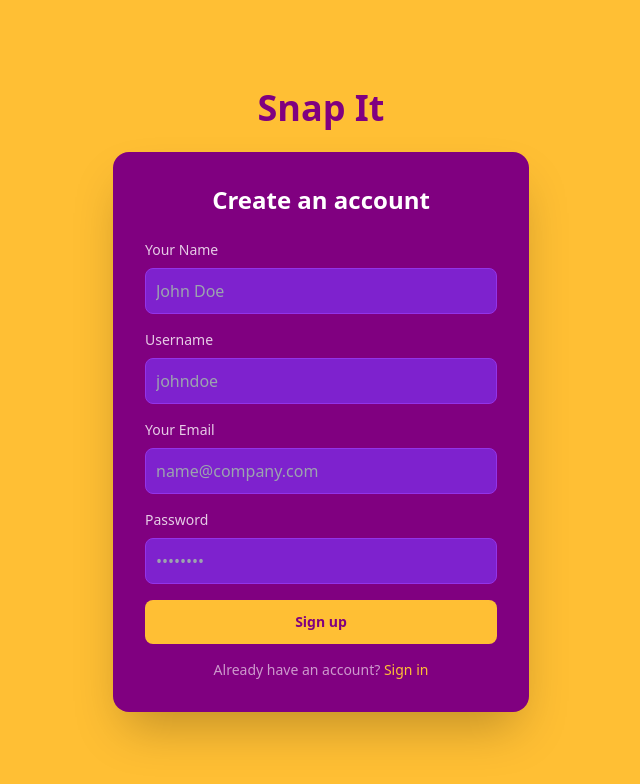
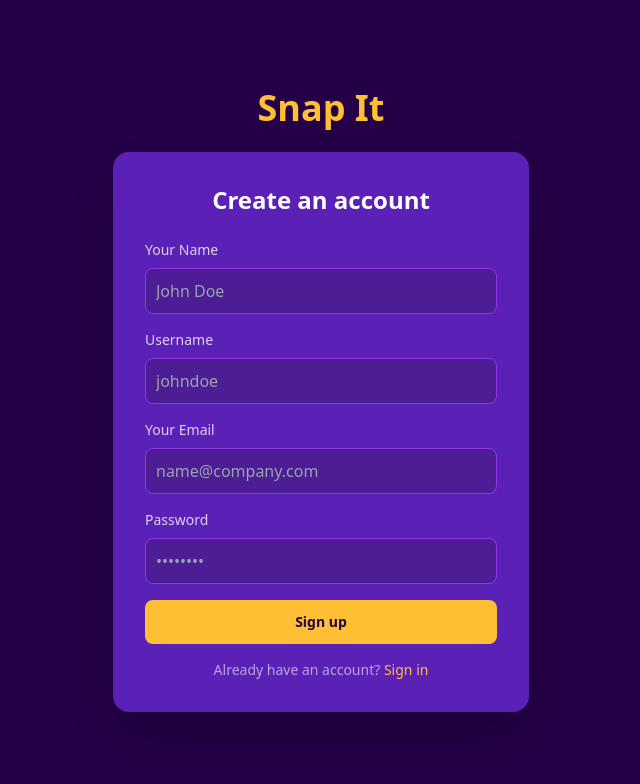
Before and after one commit to KlavoOfficial/SnapIt, a React (Vite) app: page /signup in a window 1280 px wide. Shown: the top 784 px of the page, without its empty margins (319-959 px from the left). Built offline with nearby package versions, Linux system fonts and the light colour scheme.

Commit message:
fix: admin login 1.7

```diff
--- a/package.json
+++ b/package.json
@@ -34,6 +34,7 @@
     "express-validator": "^7.2.2",
     "helmet": "^8.0.0",
     "jsonwebtoken": "^9.0.2",
+    "lucide-react": "^0.378.0",
     "mongoose": "^8.8.4",
     "morgan": "^1.10.0",
     "react": "^18.2.0",
--- a/src/components/About.jsx
+++ b/src/components/About.jsx
@@ -29,7 +29,7 @@ function About() {
         </p>
         <div className="grid grid-cols-1 md:grid-cols-3 gap-10">
           {features.map((feature, index) => (
-            <div key={index} className="bg-purple-800 p-8 rounded-2xl shadow-lg transform hover:-translate-y-2 transition-transform duration-300">
+            <div key={index} className="bg-primary-dark p-8 rounded-2xl shadow-lg transform hover:-translate-y-2 transition-transform duration-300">
               <div className="flex justify-center items-center h-20 w-20 rounded-full bg-primary mx-auto mb-6">
                 {feature.icon}
               </div>
--- a/src/components/Login.jsx
+++ b/src/components/Login.jsx
@@ -25,9 +25,9 @@ function Login() {
   };
 
   return (
-    <section className="bg-secondary min-h-screen flex items-center justify-center">
+    <section className="bg-deep-purple min-h-screen flex items-center justify-center">
       <div className="w-full max-w-md mx-auto p-4">
-          <Link to="/" className="flex justify-center items-center mb-6 text-4xl font-black text-primary">
+          <Link to="/" className="flex justify-center items-center mb-6 text-4xl font-black text-secondary">
               Snap It
           </Link>
           <div className="w-full bg-primary rounded-2xl shadow-2xl p-8">
@@ -39,13 +39,13 @@ function Login() {
                   <form className="space-y-6" onSubmit={handleLogin}>
                       <div>
                           <label htmlFor="loginIdentifier" className="block mb-2 text-sm font-medium text-white/80">Username or Email</label>
-                          <input type="text" name="loginIdentifier" id="loginIdentifier" value={loginIdentifier} onChange={(e) => setLoginIdentifier(e.target.value)} className="bg-purple-700 border border-purple-600 text-white rounded-lg focus:ring-secondary focus:border-secondary block w-full p-2.5" placeholder="your_username or name@company.com" required/>
+                          <input type="text" name="loginIdentifier" id="loginIdentifier" value={loginIdentifier} onChange={(e) => setLoginIdentifier(e.target.value)} className="bg-primary-dark border border-purple-600 text-white rounded-lg focus:ring-secondary focus:border-secondary block w-full p-2.5" placeholder="your_username or name@company.com" required/>
                       </div>
                       <div>
                           <label htmlFor="password" className="block mb-2 text-sm font-medium text-white/80">Password</label>
-                          <input type="password" name="password" id="password" placeholder="••••••••" value={password} onChange={(e) => setPassword(e.target.value)} className="bg-purple-700 border border-purple-600 text-white rounded-lg focus:ring-secondary focus:border-secondary block w-full p-2.5" required/>
+                          <input type="password" name="password" id="password" placeholder="••••••••" value={password} onChange={(e) => setPassword(e.target.value)} className="bg-primary-dark border border-purple-600 text-white rounded-lg focus:ring-secondary focus:border-secondary block w-full p-2.5" required/>
                       </div>
-                      <button type="submit" className="w-full text-primary bg-secondary hover:bg-secondary-hover focus:ring-4 focus:outline-none focus:ring-yellow-300 font-bold rounded-lg text-sm px-5 py-3 text-center transition-transform hover:scale-105">Sign in</button>
+                      <button type="submit" className="w-full text-deep-purple bg-secondary hover:bg-secondary-hover focus:ring-4 focus:outline-none focus:ring-yellow-300 font-bold rounded-lg text-sm px-5 py-3 text-center transition-transform hover:scale-105">Sign in</button>
                       <p className="text-sm font-light text-center text-white/60">
                           Don’t have an account yet? <Link to="/signup" className="font-medium text-secondary hover:underline">Sign up</Link>
                       </p>
--- a/src/components/Signup.jsx
+++ b/src/components/Signup.jsx
@@ -33,9 +33,9 @@ function Signup() {
   };
 
   return (
-    <section className="bg-secondary min-h-screen flex items-center justify-center py-8">
+    <section className="bg-deep-purple min-h-screen flex items-center justify-center py-8">
       <div className="w-full max-w-md mx-auto p-4">
-        <Link to="/" className="flex justify-center items-center mb-6 text-4xl font-black text-primary">
+        <Link to="/" className="flex justify-center items-center mb-6 text-4xl font-black text-secondary">
           Snap It
         </Link>
         <div className="w-full bg-primary rounded-2xl shadow-2xl p-8">
@@ -47,21 +47,21 @@ function Signup() {
             <form className="space-y-4" onSubmit={handleSignup}>
               <div>
                 <label htmlFor="name" className="block mb-2 text-sm font-medium text-white/80">Your Name</label>
-                <input type="text" name="name" id="name" onChange={handleChange} className="bg-purple-700 border border-purple-600 text-white rounded-lg focus:ring-secondary focus:border-secondary block w-full p-2.5" placeholder="John Doe" required />
+                <input type="text" name="name" id="name" onChange={handleChange} className="bg-primary-dark border border-purple-600 text-white rounded-lg focus:ring-secondary focus:border-secondary block w-full p-2.5" placeholder="John Doe" required />
               </div>
               <div>
                 <label htmlFor="username" className="block mb-2 text-sm font-medium text-white/80">Username</label>
-                <input type="text" name="username" id="username" onChange={handleChange} className="bg-purple-700 border border-purple-600 text-white rounded-lg focus:ring-secondary focus:border-secondary block w-full p-2.5" placeholder="johndoe" required />
+                <input type="text" name="username" id="username" onChange={handleChange} className="bg-primary-dark border border-purple-600 text-white rounded-lg focus:ring-secondary focus:border-secondary block w-full p-2.5" placeholder="johndoe" required />
               </div>
               <div>
                 <label htmlFor="email" className="block mb-2 text-sm font-medium text-white/80">Your Email</label>
-                <input type="email" name="email" id="email" onChange={handleChange} className="bg-purple-700 border border-purple-600 text-white rounded-lg focus:ring-secondary focus:border-secondary block w-full p-2.5" placeholder="name@company.com" required />
+                <input type="email" name="email" id="email" onChange={handleChange} className="bg-primary-dark border border-purple-600 text-white rounded-lg focus:ring-secondary focus:border-secondary block w-full p-2.5" placeholder="name@company.com" required />
               </div>
               <div>
                 <label htmlFor="password" className="block mb-2 text-sm font-medium text-white/80">Password</label>
-                <input type="password" name="password" id="password" onChange={handleChange} placeholder="••••••••" className="bg-purple-700 border border-purple-600 text-white rounded-lg focus:ring-secondary focus:border-secondary block w-full p-2.5" required />
+                <input type="password" name="password" id="password" onChange={handleChange} placeholder="••••••••" className="bg-primary-dark border border-purple-600 text-white rounded-lg focus:ring-secondary focus:border-secondary block w-full p-2.5" required />
               </div>
-              <button type="submit" className="w-full text-primary bg-secondary hover:bg-secondary-hover focus:ring-4 focus:outline-none focus:ring-yellow-300 font-bold rounded-lg text-sm px-5 py-3 text-center transition-transform hover:scale-105">Sign up</button>
+              <button type="submit" className="w-full text-deep-purple bg-secondary hover:bg-secondary-hover focus:ring-4 focus:outline-none focus:ring-yellow-300 font-bold rounded-lg text-sm px-5 py-3 text-center transition-transform hover:scale-105">Sign up</button>
               <p className="text-sm font-light text-center text-white/60">
                 Already have an account? <Link to="/login" className="font-medium text-secondary hover:underline">Sign in</Link>
               </p>
--- a/src/index.css
+++ b/src/index.css
@@ -19,7 +19,7 @@ body {
 
 /* Admin Panel Styles */
 .admin-layout {
-  @apply flex min-h-screen bg-purple-900;
+  @apply flex min-h-screen bg-deep-purple;
 }
 
 .admin-sidebar {
@@ -35,11 +35,11 @@ body {
 }
 
 .admin-nav a {
-  @apply px-4 py-2 rounded-lg transition-colors duration-200 text-white/80 hover:bg-secondary hover:text-primary font-semibold;
+  @apply px-4 py-2 rounded-lg transition-colors duration-200 text-white/80 hover:bg-secondary hover:text-deep-purple font-semibold;
 }
 
 .admin-nav a.active {
-   @apply bg-secondary text-primary;
+   @apply bg-secondary text-deep-purple;
 }
 
 .admin-user-info {
@@ -47,7 +47,7 @@ body {
 }
 
 .admin-logout-btn {
-  @apply bg-secondary text-primary border-none px-4 py-2 rounded-lg mt-2 cursor-pointer w-full font-bold transition-transform hover:scale-105;
+  @apply bg-secondary text-primary-dark border-none px-4 py-2 rounded-lg mt-2 cursor-pointer w-full font-bold transition-transform hover:scale-105;
 }
 
 .admin-main-content {
--- a/tailwind.config.js
+++ b/tailwind.config.js
@@ -8,13 +8,14 @@ module.exports = {
     extend: {
       colors: {
         primary: {
-          DEFAULT: 'purple',
-          'dark': '#6a0dad',
+          DEFAULT: '#5B21B6', // violet-700
+          dark: '#4C1D95',  // violet-800
         },
         secondary: {
           DEFAULT: '#FFBF34',
-          'hover': '#ffb71a',
+          hover: '#F59E0B',
         },
+        'deep-purple': '#240046',
       }
     },
   },
```
Also changed, not shown: src/components/Navbar.jsx (+4 -4 lines), src/components/admin/AdminLogin.jsx (+7 -7 lines).
